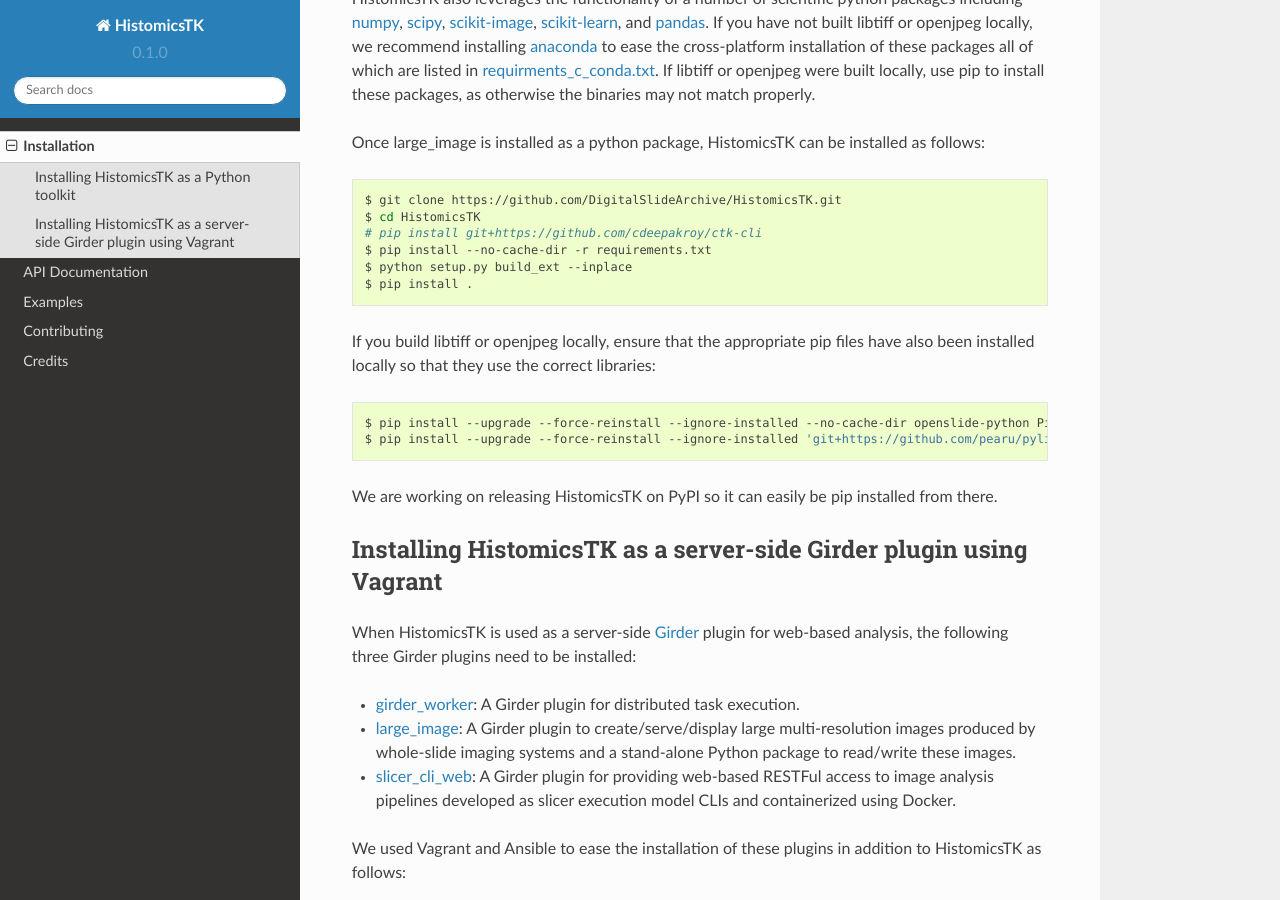
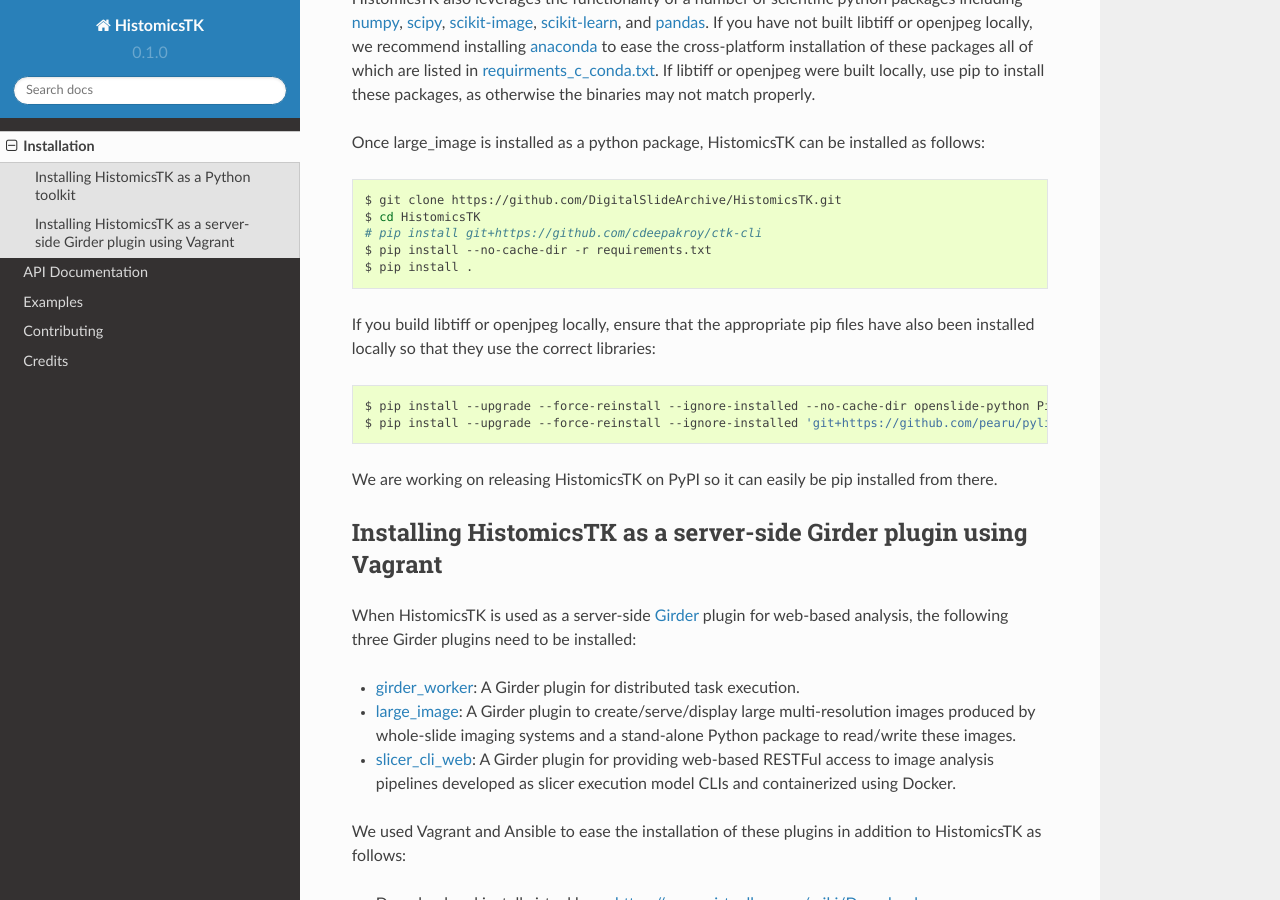
Before and after one commit to DigitalSlideArchive/HistomicsTK, a Sphinx documentation site: the page built from docs/installation.rst, in a window 1280 px wide and 900 px high, scrolled down 421 px. Built offline with Sphinx 7.4.7 and the Read the Docs theme 2.0.0, drawn with Linux system fonts in a browser that asks for light colours; pages that are not in the unit, such as notebooks, are missing from menus.

Commit message:
Update install doc

```diff
--- a/docs/installation.rst
+++ b/docs/installation.rst
@@ -32,7 +32,6 @@
     $ cd HistomicsTK
     # pip install git+https://github.com/cdeepakroy/ctk-cli
     $ pip install --no-cache-dir -r requirements.txt
-    $ python setup.py build_ext --inplace
     $ pip install .
 
 If you build libtiff or openjpeg locally, ensure that the appropriate pip files
```
